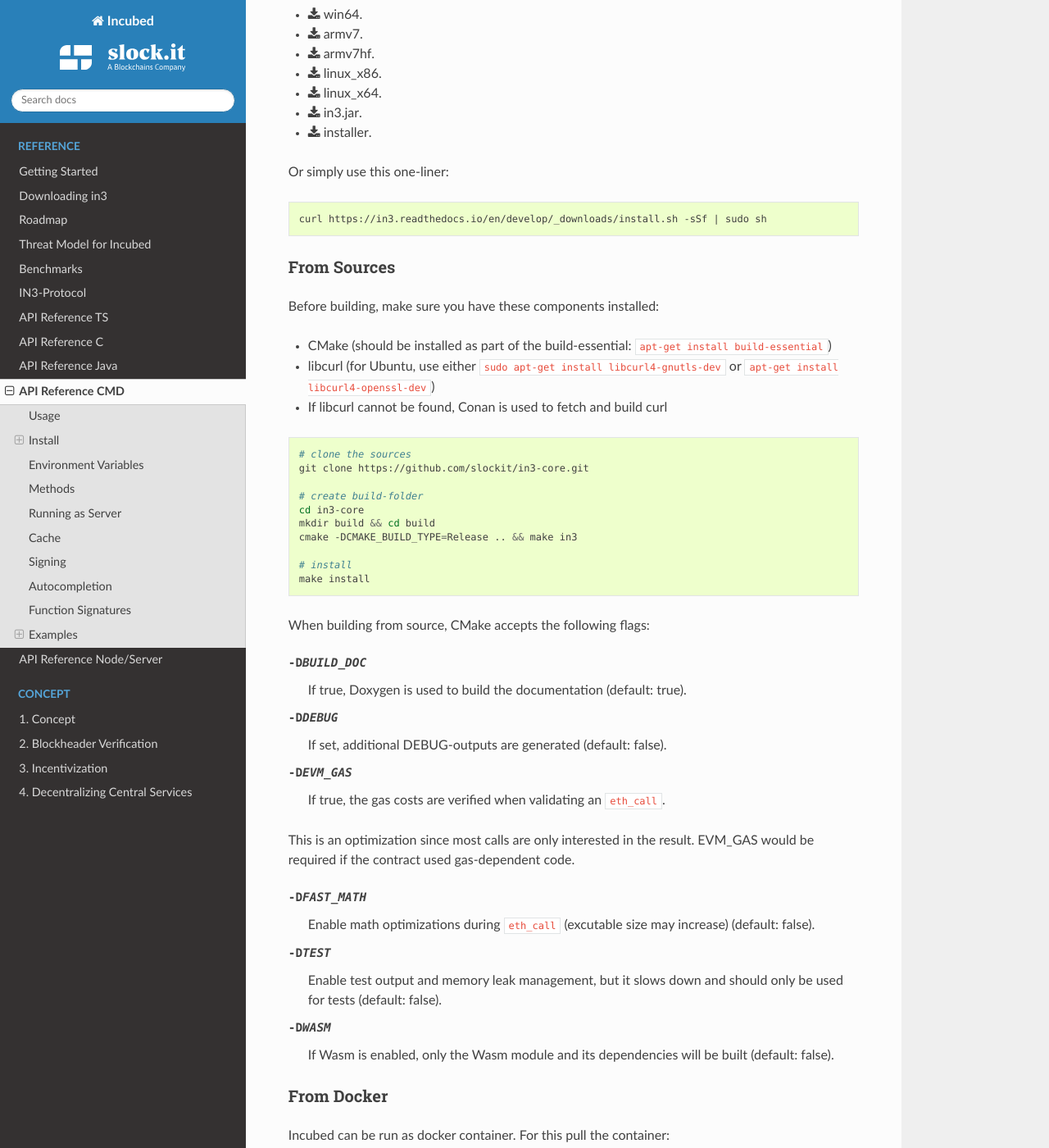
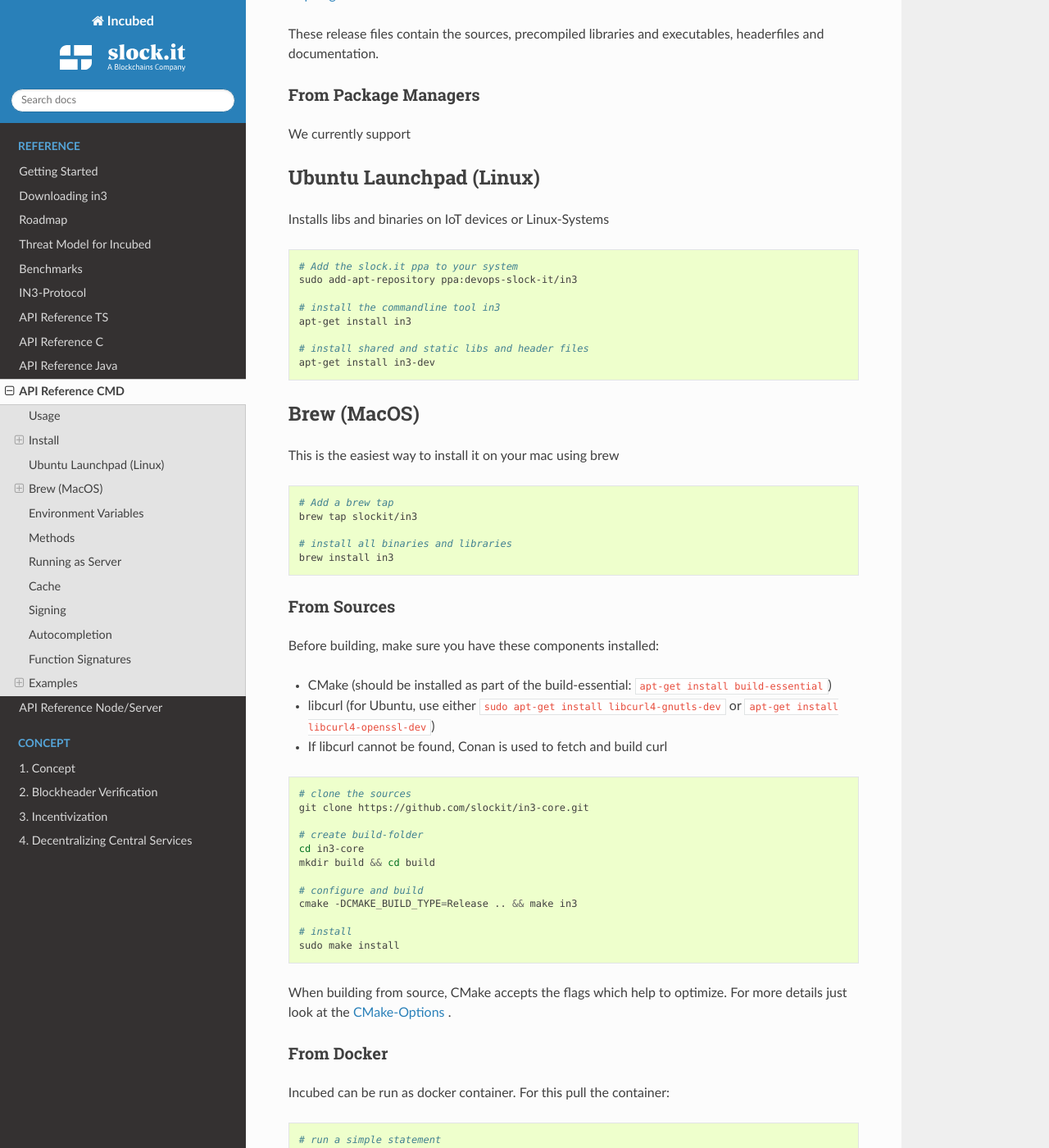
Before and after one commit to blockchainsllc/in3-docs, a Sphinx documentation site: the page built from docs/api-cmd.rst, in a window 1280 px wide and 1400 px high, scrolled down 2500 px. Shown: the whole window at 82% size. Built offline with Sphinx 7.4.7 and the Read the Docs theme 2.0.0, drawn with Linux system fonts in a browser that asks for light colours; some of the changed text lies outside the part shown.

Commit message:
fix documentation

```diff
--- a/docs/api-cmd.rst
+++ b/docs/api-cmd.rst
@@ -55,22 +55,45 @@
 From Binaries
 *************
 
-You can download the binaries here:
+You can download the from the latest release-page:
 
-- :download:`mac os <downloads/osx/in3_osx>`.
-- :download:`win64 <downloads/win/in3.exe>`.
-- :download:`armv7 <downloads/armv7/in3_armv7>`.
-- :download:`armv7hf <downloads/armv7hf/in3_armv7hf>`.
-- :download:`linux_x86 <downloads/x86/in3_x86>`.
-- :download:`linux_x64 <downloads/x64/in3_x64>`.
-- :download:`in3.jar <downloads/in3.jar>`.
-- :download:`installer <downloads/install.sh>`.
+https://github.com/slockit/in3-c/releases
 
-Or simply use this one-liner:
+These release files contain the sources, precompiled libraries and executables, headerfiles and documentation.
+
+From Package Managers
+*********************
+
+We currently support
+
+Ubuntu Launchpad (Linux)
+########################
+
+Installs libs and binaries on IoT devices or Linux-Systems
 
 .. code-block:: sh
 
-   curl https://in3.readthedocs.io/en/develop/_downloads/install.sh -sSf | sudo sh
+   # Add the slock.it ppa to your system
+   sudo add-apt-repository ppa:devops-slock-it/in3
+
+   # install the commandline tool in3
+   apt-get install in3
+
+   # install shared and static libs and header files
+   apt-get install in3-dev
+
+Brew (MacOS)
+############
+
+This is the easiest way to install it on your mac using brew
+
+.. code-block:: sh
+
+   # Add a brew tap
+   brew tap slockit/in3
+
+   # install all binaries and libraries
+   brew install in3
 
 
 From Sources
@@ -90,22 +113,15 @@
    # create build-folder
    cd in3-core
    mkdir build && cd build
+
+   # configure and build
    cmake -DCMAKE_BUILD_TYPE=Release .. && make in3
 
    # install
-   make install
+   sudo make install
 
-When building from source, CMake accepts the following flags:
-
--DBUILD_DOC     If true, Doxygen is used to build the documentation (default: true).
--DDEBUG         If set, additional DEBUG-outputs are generated (default: false).
--DEVM_GAS       If true, the gas costs are verified when validating an ``eth_call``.
-
-This is an optimization since most calls are only interested in the result. EVM_GAS would be required if the contract used gas-dependent code.
-
--DFAST_MATH     Enable math optimizations during ``eth_call`` (excutable size may increase) (default: false).
--DTEST          Enable test output and memory leak management, but it slows down and should only be used for tests (default: false).
--DWASM          If Wasm is enabled, only the Wasm module and its dependencies will be built (default: false).
+When building from source, CMake accepts the flags which help to optimize.
+For more details just look at the `CMake-Options <api-c.html#cmake-options>`_ .
 
 
 From Docker
--- a/docs/api-node-server.rst
+++ b/docs/api-node-server.rst
@@ -1,6 +1,6 @@
-********************
+*************************
 API Reference Node/Server
-********************
+*************************
 
 The term in3-server and in3-node are used interchangeably.
 
@@ -9,7 +9,7 @@
 To run such a node, you need to have an Ethereum client running where you want to forward the request to. At the moment, the minimum requirement is that this client needs to support ``eth_getProof`` (see http://eips.ethereum.org/EIPS/eip-1186).
 
 Command-line Arguments
-####################
+######################
 
 --autoRegistry-capabilities-multiChain   If true, this node is able to deliver multiple chains.
 --autoRegistry-capabilities-proof        If true, this node is able to deliver proofs.
```
